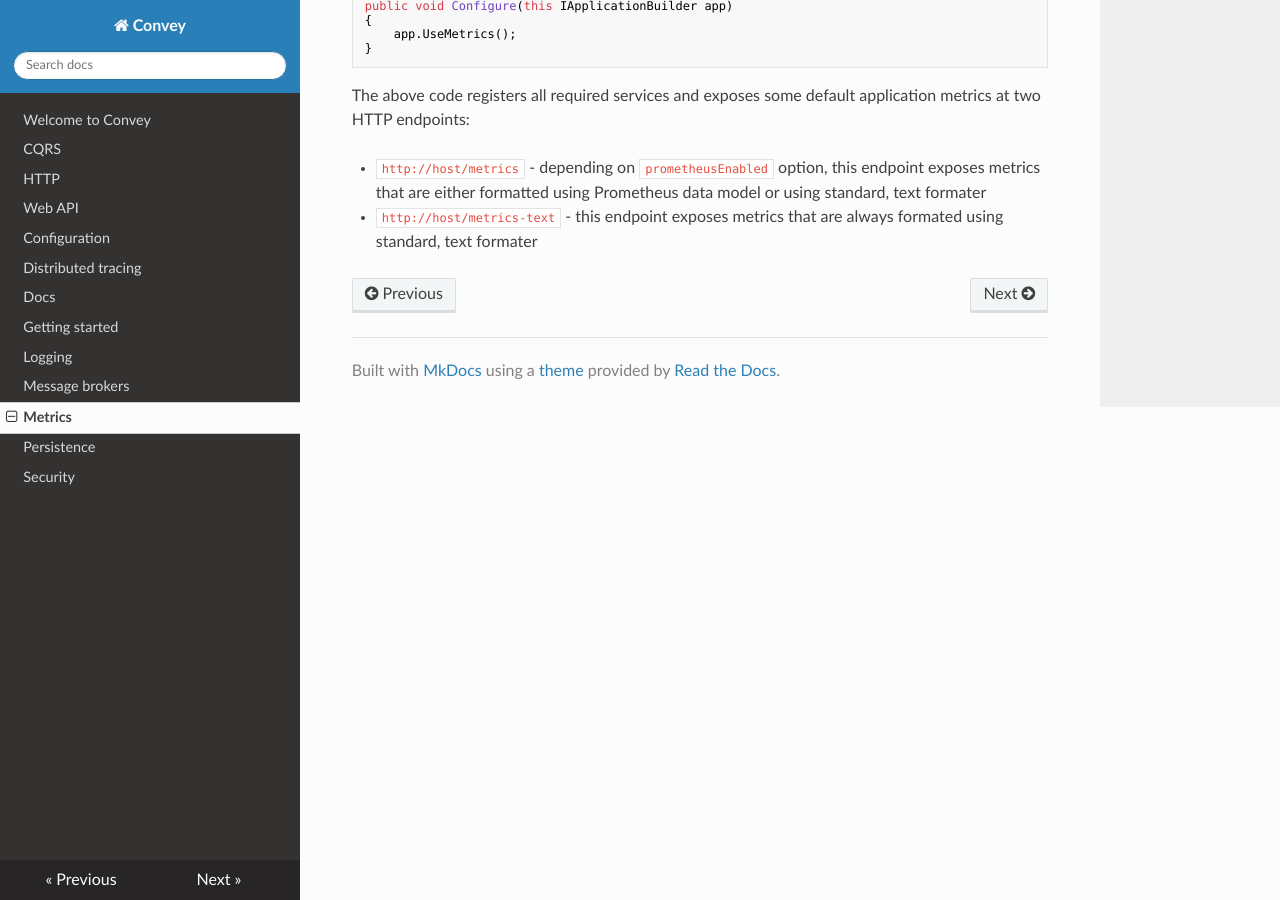
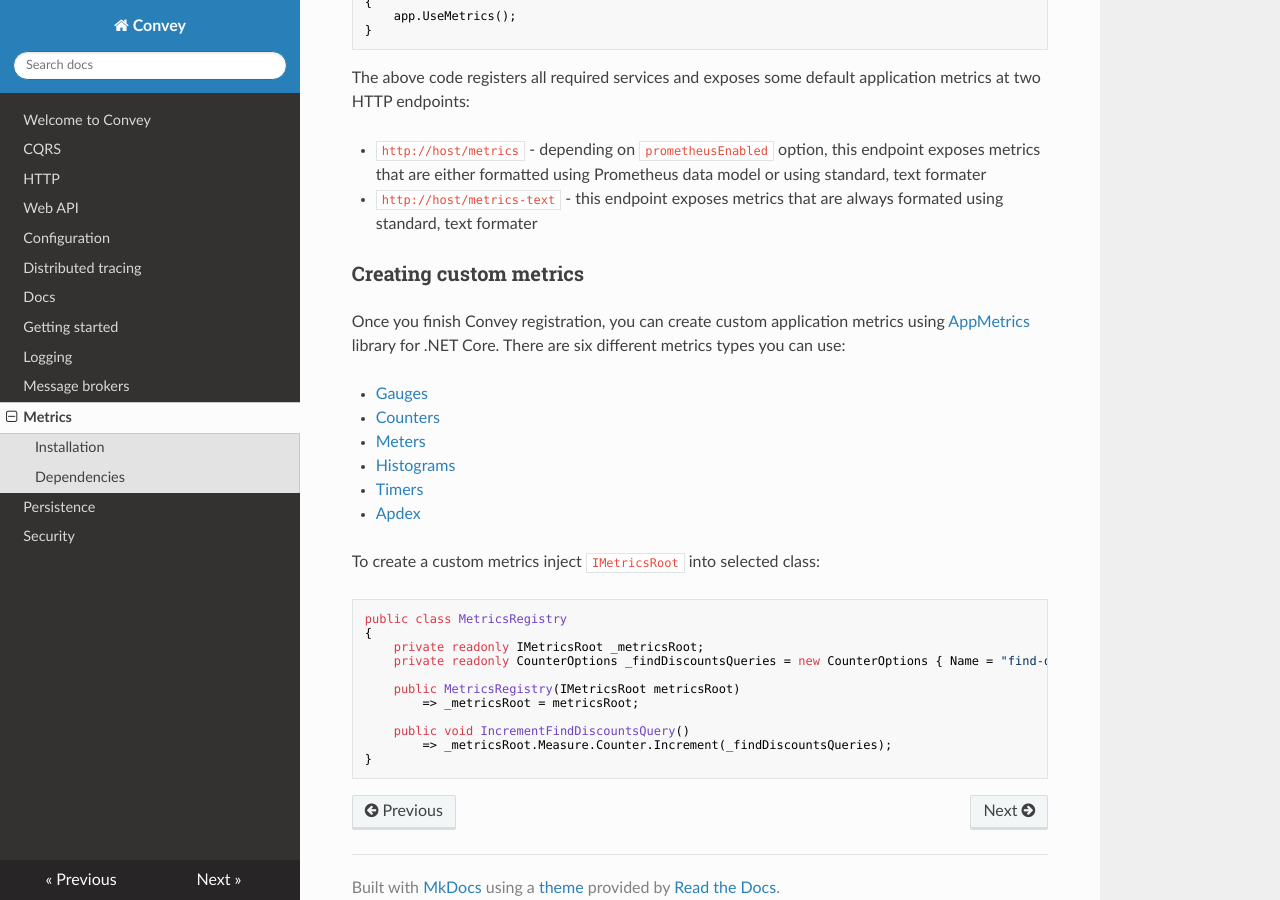
Before and after one commit to convey-stack/Convey.Docs, an MkDocs documentation site: the page built from docs/metrics.md, in a window 1280 px wide and 900 px high, scrolled down 1243 px. Built offline with MkDocs 1.6.1, drawn with Linux system fonts in a browser that asks for light colours; nearby versions of some CDN libraries.

Commit message:
Added custom metrics section

````diff
--- a/docs/metrics.md
+++ b/docs/metrics.md
@@ -1,10 +1,10 @@
 ## Overview
 Adds capability of generating application metrics and exposing them via HTTP endpoint.
 
-## Installation
+### Installation
 `dotnet add package Convey.Metrics.AppMetrics`
 
-## Dependencies
+### Dependencies
 
 * [Convey](https://www.nuget.org/packages/Convey)
 
@@ -32,7 +32,7 @@ Adds capability of generating application metrics and exposing them via HTTP end
   },
 ```
 
-## Usage
+### Usage
 Inside ``Startup.cs`` extend ``IConveyBuilder`` with ``AddMetrics()`` and ``IApplicationBuilder`` with ``UseMetrics()``:
 
 ```csharp
@@ -55,3 +55,29 @@ The above code registers all required services and exposes some default applicat
 
 * `http://host/metrics` - depending on `prometheusEnabled` option, this endpoint exposes metrics that are either formatted using Prometheus data model or using standard, text formater
 * `http://host/metrics-text` - this endpoint exposes metrics that are always formated using standard, text formater
+
+### Creating custom metrics
+Once you finish Convey registration, you can create custom application metrics using [AppMetrics](https://www.app-metrics.io/) library for .NET Core. There are six different metrics types you can use:
+
+* [Gauges](https://www.app-metrics.io/getting-started/metric-types/gauges/)
+* [Counters](https://www.app-metrics.io/getting-started/metric-types/counters/)
+* [Meters](https://www.app-metrics.io/getting-started/metric-types/meters/)
+* [Histograms](https://www.app-metrics.io/getting-started/metric-types/histograms/)
+* [Timers](https://www.app-metrics.io/getting-started/metric-types/timers/)
+* [Apdex](https://www.app-metrics.io/getting-started/metric-types/apdex/)
+
+To create a custom metrics inject ``IMetricsRoot`` into selected class:
+
+```csharp
+public class MetricsRegistry
+{
+    private readonly IMetricsRoot _metricsRoot;
+    private readonly CounterOptions _findDiscountsQueries = new CounterOptions { Name = "find-discount" };
+
+    public MetricsRegistry(IMetricsRoot metricsRoot)
+        => _metricsRoot = metricsRoot;
+
+    public void IncrementFindDiscountsQuery()
+        => _metricsRoot.Measure.Counter.Increment(_findDiscountsQueries);
+}
+```
````
